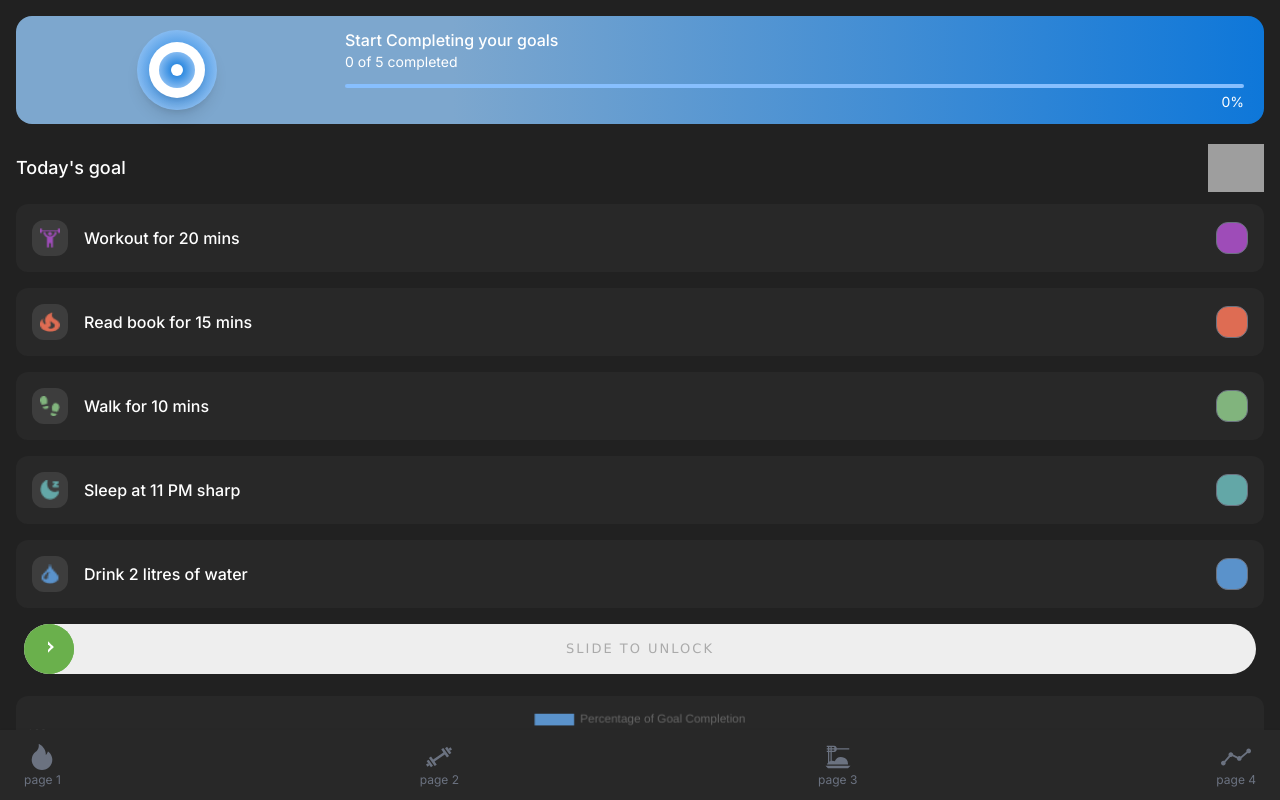
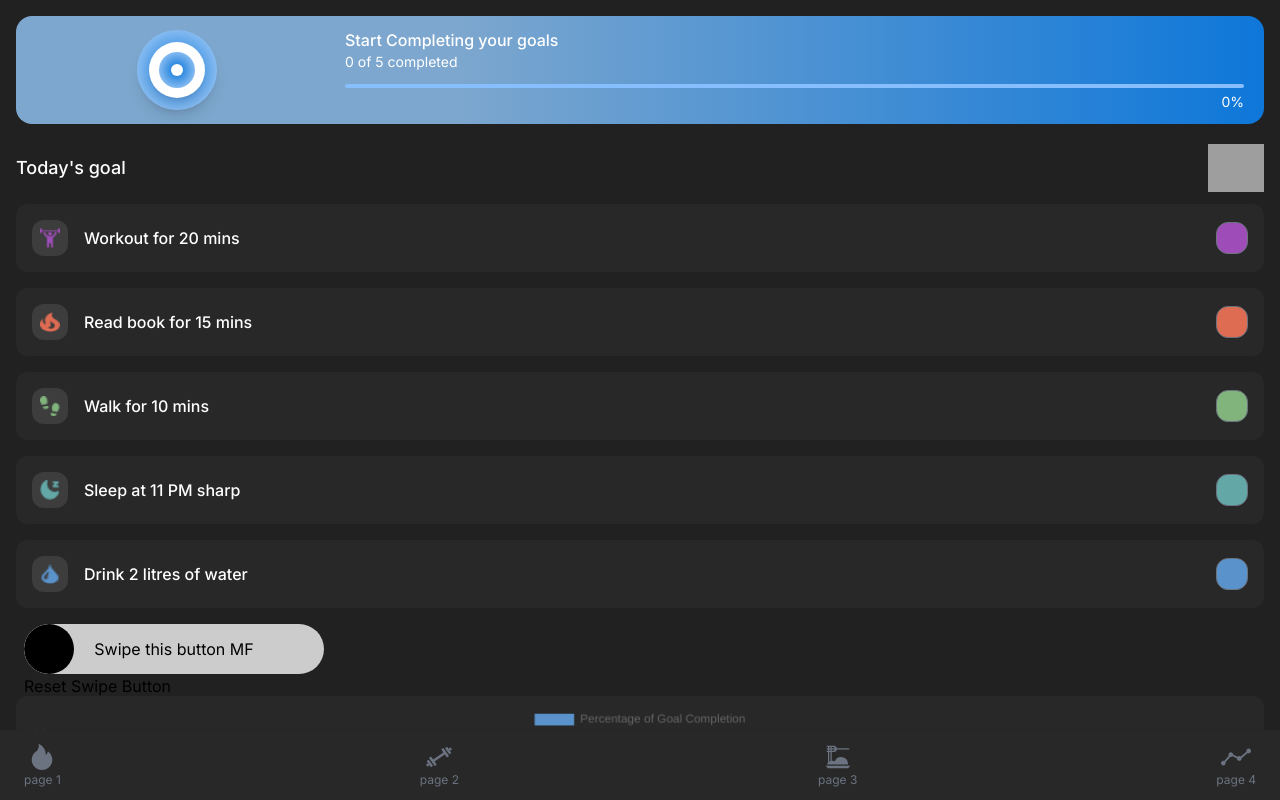
Before and after one commit to arghyadutta080/Fibo-Frontend, a Next.js app: page / in a window 1280 px wide. Shown: the top 800 px of the page. Built offline with nearby package versions, Linux system fonts and the light colour scheme; grey boxes are pictures that could not be loaded.

Commit message:
swipe button created

```diff
--- a/package.json
+++ b/package.json
@@ -20,8 +20,8 @@
     "react-dom": "^18",
     "react-icons": "^5.2.1",
     "react-redux": "^9.1.2",
-    "react-swipe-button": "^1.0.1",
-    "react-swipeable-button": "^1.0.9"
+    "react-swipeable-button": "^1.0.9",
+    "styled-components": "^6.1.11"
   },
   "devDependencies": {
     "@types/node": "^20",
--- a/src/components/home/Goals.tsx
+++ b/src/components/home/Goals.tsx
@@ -1,19 +1,23 @@
 "use client";
 
 import { goals } from "@/utils/constants/goals";
-import React, { useState } from "react";
+import React, { useRef, useState } from "react";
 import GoalItem from "./GoalItem";
-// import { SwipeableButton } from "react-swipeable-button";
 import Image from "next/image";
-import SwipeableButton from "./SwipeableButton";
-// import ReactSwipeButton from "react-swipe-button";
+import SwipeButton, { SwipeButtonRef } from "./SwipeableButton";
 
 
 const Goals = () => {
   const [allState, setAllState] = useState<boolean>(false);
 
-  const onSuccess = () => {
-    setAllState(!allState);
+  const swipeButtonRef = useRef<SwipeButtonRef>(null);
+
+  const handleSuccess = () => {
+    console.log('Button successfully swiped!');
+  };
+
+  const handleReset = () => {
+    console.log('Button reset in App component');
   };
 
   return (
@@ -40,17 +44,22 @@ const Goals = () => {
 
       {/* swip button */}
       <div className="left-0 right-0 mx-4 wrapper my-4 h-8">
-        {/* <SwipeableButton
-          onSuccess={onSuccess}
-          text="Swipe to track all"
-          text_unlocked="All task done!"
-          color="#ffff"
-        /> */}
-        <SwipeableButton
-          onSuccess={onSuccess}
-          color="#6ab04c"
-          text="SLIDE TO UNLOCK"
+        <SwipeButton
+          ref={swipeButtonRef}
+          onSuccess={handleSuccess}
+          height={50}
+          width={300}
+          reset={handleReset}
+          unLockButtonBackground="#388e3c"
+          lockButtonBackground="#ccc"
+          unLockedCircleColor="#fff"
+          lockedCircleColor="#000"
+          text="Swipe this button MF"
+          text_unlocked="This button is Swipped"
         />
+        <button onClick={() => swipeButtonRef.current?.reset()}>
+          Reset Swipe Button
+        </button>
       </div>
     </div>
   );
--- a/src/components/home/SwipeableButton.js
+++ /dev/null
@@ -1,124 +0,0 @@
-import React, { Component, createRef } from 'react';
-import './SwipeableButton.css';
-
-export default class SwipeableButton extends Component {
-  constructor(props) {
-    super(props);
-    this.slider = createRef();
-    this.container = createRef();
-    this.isTouchDevice = 'ontouchstart' in document.documentElement;
-
-    this.state = {
-      unlocked: false
-    };
-  }
-
-  componentDidMount() {
-    if (this.isTouchDevice) {
-      document.addEventListener('touchmove', this.onDrag);
-      document.addEventListener('touchend', this.stopDrag);
-    } else {
-      document.addEventListener('mousemove', this.onDrag);
-      document.addEventListener('mouseup', this.stopDrag);
-    }
-    this.containerWidth = this.container.current.clientWidth - 50;
-  }
-
-  componentWillUnmount() {
-    if (this.isTouchDevice) {
-      document.removeEventListener('touchmove', this.onDrag);
-      document.removeEventListener('touchend', this.stopDrag);
-    } else {
-      document.removeEventListener('mousemove', this.onDrag);
-      document.removeEventListener('mouseup', this.stopDrag);
-    }
-    this.unmounted = true;
-  }
-
-  onDrag = (e) => {
-    if (this.unmounted || this.state.unlocked) return;
-    if (this.isDragging) {
-      if (this.isTouchDevice) {
-        this.sliderLeft = Math.min(Math.max(0, e.touches[0].clientX - this.startX), this.containerWidth);
-      } else {
-        this.sliderLeft = Math.min(Math.max(0, e.clientX - this.startX), this.containerWidth);
-      }
-      this.updateSliderStyle();
-    }
-  };
-
-  updateSliderStyle = () => {
-    if (this.unmounted || this.state.unlocked) return;
-    this.slider.current.style.left = `${this.sliderLeft + 50}px`;
-  };
-
-  stopDrag = () => {
-    if (this.unmounted || this.state.unlocked) return;
-    if (this.isDragging) {
-      this.isDragging = false;
-      if (this.sliderLeft > this.containerWidth * 0.9) {
-        this.sliderLeft = this.containerWidth;
-        if (this.props.onSuccess) {
-          this.props.onSuccess();
-          this.onSuccess();
-        }
-      } else {
-        this.sliderLeft = 0;
-        if (this.props.onFailure) {
-          this.props.onFailure();
-        }
-      }
-      this.updateSliderStyle();
-    }
-  };
-
-  startDrag = (e) => {
-    if (this.unmounted || this.state.unlocked) return;
-    this.isDragging = true;
-    if (this.isTouchDevice) {
-      this.startX = e.touches[0].clientX;
-    } else {
-      this.startX = e.clientX;
-    }
-  };
-
-  onSuccess = () => {
-    this.container.current.style.width = `${this.container.current.clientWidth}px`;
-    this.setState({
-      unlocked: true
-    });
-  };
-
-  getText = () => {
-    return this.state.unlocked ? (this.props.text_unlocked || 'UNLOCKED') : (this.props.text || 'SLIDE');
-  };
-
-  reset = () => {
-    if (this.unmounted) return;
-    this.setState({ unlocked: false }, () => {
-      this.sliderLeft = 0;
-      this.updateSliderStyle();
-    });
-  };
-
-  render() {
-    return (
-      <div className="ReactSwipeButton">
-        <div className={`rsbContainer ${this.state.unlocked ? 'rsbContainerUnlocked' : ''}`} ref={this.container}>
-          <div
-            className="rsbcSlider"
-            ref={this.slider}
-            onMouseDown={this.startDrag}
-            style={{ background: this.props.color }}
-            onTouchStart={this.startDrag}
-          >
-            <span className="rsbcSliderText">{this.getText()}</span>
-            <span className="rsbcSliderArrow"></span>
-            <span className="rsbcSliderCircle" style={{ background: this.props.color }}></span>
-          </div>
-          <div className="rsbcText">{this.getText()}</div>
-        </div>
-      </div>
-    );
-  }
-}
--- /dev/null
+++ b/src/components/home/SwipeableButton.tsx
@@ -0,0 +1,191 @@
+import React, {
+  useState,
+  useEffect,
+  useRef,
+  useImperativeHandle,
+  forwardRef,
+  FC,
+} from "react";
+import styled from "styled-components";
+
+interface SwipeButtonProps {
+  onSuccess?: () => void;
+  text?: string;
+  text_unlocked?: string;
+  height?: number;
+  width?: number;
+  unLockButtonBackground?: string;
+  lockButtonBackground?: string;
+  unLockedCircleColor?: string;
+  lockedCircleColor?: string;
+  reset?: () => void;
+}
+
+export interface SwipeButtonRef {
+  reset: () => void;
+}
+
+const Container = styled.div<{
+  unlocked: boolean;
+  width: number;
+  height: number;
+  unLockButtonBackground: string;
+  lockButtonBackground: string;
+}>`
+  width: ${({ width }) => width}px;
+  height: ${({ height }) => height}px;
+  border-radius: ${({ height }) => height / 2}px;
+  background-color: ${({
+    unlocked,
+    unLockButtonBackground,
+    lockButtonBackground,
+  }) => (unlocked ? unLockButtonBackground : lockButtonBackground)};
+  position: relative;
+  overflow: hidden;
+  display: flex;
+  align-items: center;
+  justify-content: center;
+  user-select: none;
+  transition: background-color 0.3s ease;
+`;
+
+const Circle = styled.div<{
+  left: number;
+  unlocked: boolean;
+  circleColor: string;
+}>`
+  width: 50px;
+  height: 50px;
+  border-radius: 50%;
+  background-color: ${({ circleColor }) => circleColor};
+  position: absolute;
+  left: ${({ left }) => left}px;
+  top: 0;
+  transition: left 0.3s ease;
+`;
+
+const Text = styled.span<{ unlocked: boolean; textColor: string }>`
+  font-size: 16px;
+  color: ${({ textColor }) => textColor};
+  z-index: 1;
+  transition: color 0.3s ease;
+`;
+
+const SwipeButton = forwardRef<SwipeButtonRef, SwipeButtonProps>(
+  (
+    {
+      onSuccess,
+      text = "Swipe me",
+      text_unlocked = "The button is swiped",
+      height = 50,
+      width = 300,
+      unLockButtonBackground = "#4caf50",
+      lockButtonBackground = "#ccc",
+      unLockedCircleColor = "#fff",
+      lockedCircleColor = "#000",
+      reset: resetProp,
+    },
+    ref
+  ) => {
+    const [unlocked, setUnlocked] = useState(false);
+    const [isDragging, setIsDragging] = useState(false);
+    const [left, setLeft] = useState(0);
+    const sliderRef = useRef<HTMLDivElement>(null);
+    const containerRef = useRef<HTMLDivElement>(null);
+    const startX = useRef(0);
+    const [isTouchDevice, setIsTouchDevice] = useState(false);
+
+    useEffect(() => {
+      setIsTouchDevice("ontouchstart" in document.documentElement);
+
+      const handleDrag = (e: MouseEvent | TouchEvent) => {
+        if (unlocked || !isDragging) return;
+        const clientX = isTouchDevice
+          ? (e as TouchEvent).touches[0].clientX
+          : (e as MouseEvent).clientX;
+        const newLeft = Math.min(
+          Math.max(0, clientX - startX.current),
+          containerRef.current!.clientWidth - 50
+        );
+        setLeft(newLeft);
+      };
+
+      const stopDrag = () => {
+        if (unlocked || !isDragging) return;
+        setIsDragging(false);
+        if (left > containerRef.current!.clientWidth * 0.75) {
+          setLeft(containerRef.current!.clientWidth - 50);
+          if (onSuccess) {
+            onSuccess();
+          }
+          setUnlocked(true);
+        } else {
+          setLeft(0);
+        }
+      };
+
+      if (isTouchDevice) {
+        document.addEventListener("touchmove", handleDrag);
+        document.addEventListener("touchend", stopDrag);
+      } else {
+        document.addEventListener("mousemove", handleDrag);
+        document.addEventListener("mouseup", stopDrag);
+      }
+
+      return () => {
+        if (isTouchDevice) {
+          document.removeEventListener("touchmove", handleDrag);
+          document.removeEventListener("touchend", stopDrag);
+        } else {
+          document.removeEventListener("mousemove", handleDrag);
+          document.removeEventListener("mouseup", stopDrag);
+        }
+      };
+    }, [isDragging, left, unlocked, onSuccess, isTouchDevice]);
+
+    const startDrag = (e: React.MouseEvent | React.TouchEvent) => {
+      if (unlocked) return;
+      setIsDragging(true);
+      startX.current = isTouchDevice
+        ? (e as React.TouchEvent).touches[0].clientX
+        : (e as React.MouseEvent).clientX;
+    };
+
+    const reset = () => {
+      setUnlocked(false);
+      setLeft(0);
+      if (resetProp) {
+        resetProp();
+      }
+    };
+
+    useImperativeHandle(ref, () => ({
+      reset,
+    }));
+
+    return (
+      <Container
+        ref={containerRef}
+        unlocked={unlocked}
+        width={width}
+        height={height}
+        unLockButtonBackground={unLockButtonBackground}
+        lockButtonBackground={lockButtonBackground}
+      >
+        <Circle
+          ref={sliderRef}
+          left={left}
+          onMouseDown={startDrag}
+          onTouchStart={startDrag}
+          unlocked={unlocked}
+          circleColor={unlocked ? unLockedCircleColor : lockedCircleColor}
+        />
+        <Text unlocked={unlocked} textColor={unlocked ? "#fff" : "#000"}>
+          {unlocked ? text_unlocked : text}
+        </Text>
+      </Container>
+    );
+  }
+);
+
+export default SwipeButton;
--- a/tsconfig.json
+++ b/tsconfig.json
@@ -21,6 +21,6 @@
       "@/*": ["./src/*"]
     }
   },
-  "include": ["next-env.d.ts", "**/*.ts", "**/*.tsx", ".next/types/**/*.ts", "src/components/home/SwipeableButton.js"],
+  "include": ["next-env.d.ts", "**/*.ts", "**/*.tsx", ".next/types/**/*.ts", "src/components/home/SwipeableButton.tsx"],
   "exclude": ["node_modules"]
 }
```
Also changed, not shown: 1 other file (tests, documents, lock files or other folders).
